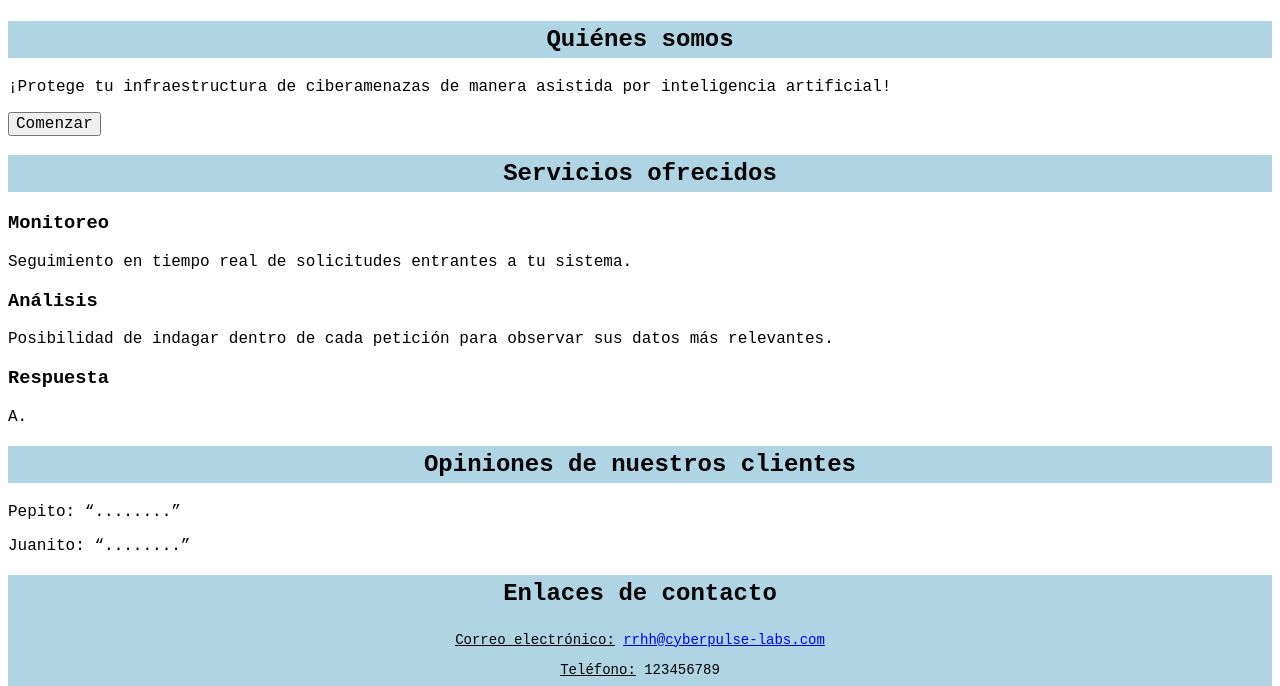
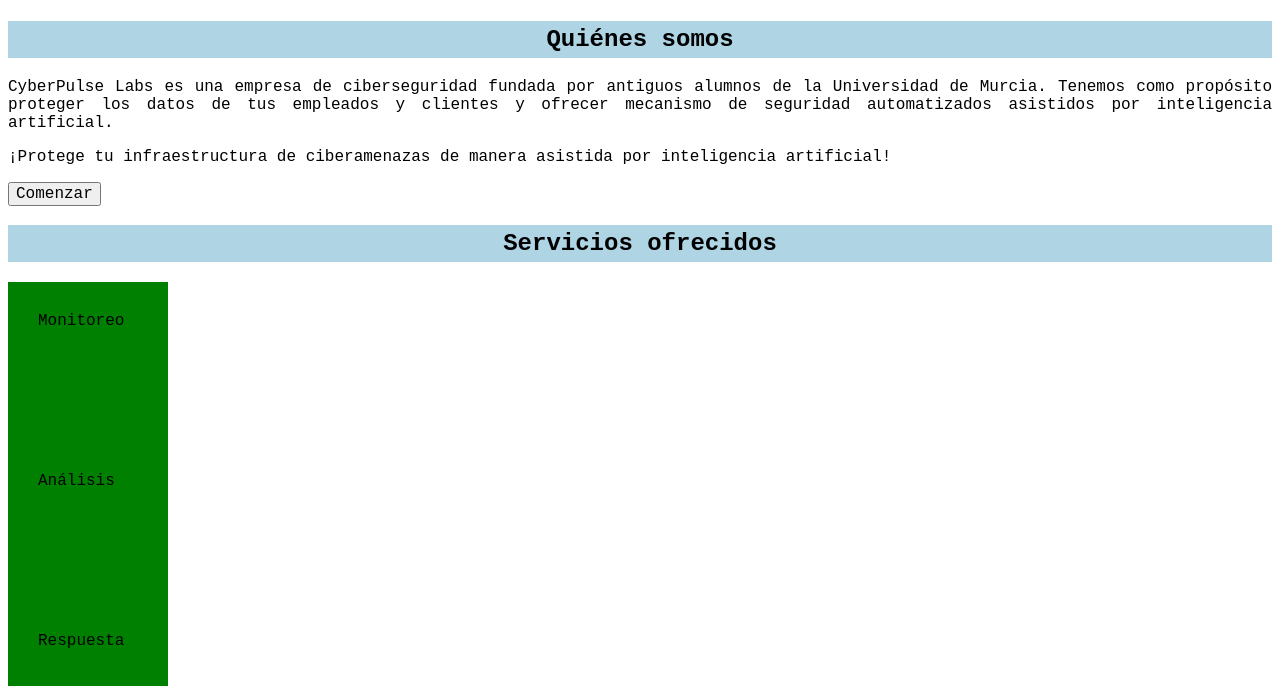
Before and after one commit to JuaanGB/SmartWay, a plain HTML site: page index.html in a window 1280 px wide. Shown: the part 193-879 px from the top of the page. Drawn offline with Linux system fonts and the light colour scheme.

Commit message:
Cambios pequeños de prueba.

```diff
--- a/index.html
+++ b/index.html
@@ -14,16 +14,28 @@
         </nav>
     </header>
     <main>
-        <h1>
-            CyberPulse Labs
-        </h1>
+        <h1>CyberPulse Labs</h1>
         <section>
             <h2 id="quienes-somos">Quiénes somos</h2>
-            <p>¡Protege tu infraestructura de ciberamenazas de manera asistida por inteligencia artificial!</p>
+            <p>
+                CyberPulse Labs es una empresa de ciberseguridad fundada por antiguos alumnos de la Universidad de Murcia.
+                Tenemos como propósito proteger los datos de tus empleados y clientes y ofrecer mecanismo de seguridad
+                automatizados asistidos por inteligencia artificial.
+            </p>
+            <p>
+                ¡Protege tu infraestructura de ciberamenazas de manera asistida por inteligencia artificial!
+            </p>
             <button>Comenzar</button>
         </section>
         <section>
             <h2 id="servicios-ofrecidos">Servicios ofrecidos</h2>
+
+            <p class="servicios">
+                <span>Monitoreo</span>
+                <span>Análisis</span>
+                <span>Respuesta</span>
+            </p>
+
             <h3>Monitoreo</h3>
             <p>Seguimiento en tiempo real de solicitudes entrantes a tu sistema.</p>
             <h3>Análisis</h3>
--- a/style.css
+++ b/style.css
@@ -1,5 +1,9 @@
 * {
     font-family: "Courier New";
+}
+
+header {
+    background-color: black;
 }
 
 footer {
@@ -40,3 +44,14 @@
     color: white;
 
 }
+
+p.servicios {
+    display: grid;
+}
+
+span {
+    background-color: green;
+    padding: 30px;
+    width: 100px;
+    height: 100px;
+}
```
